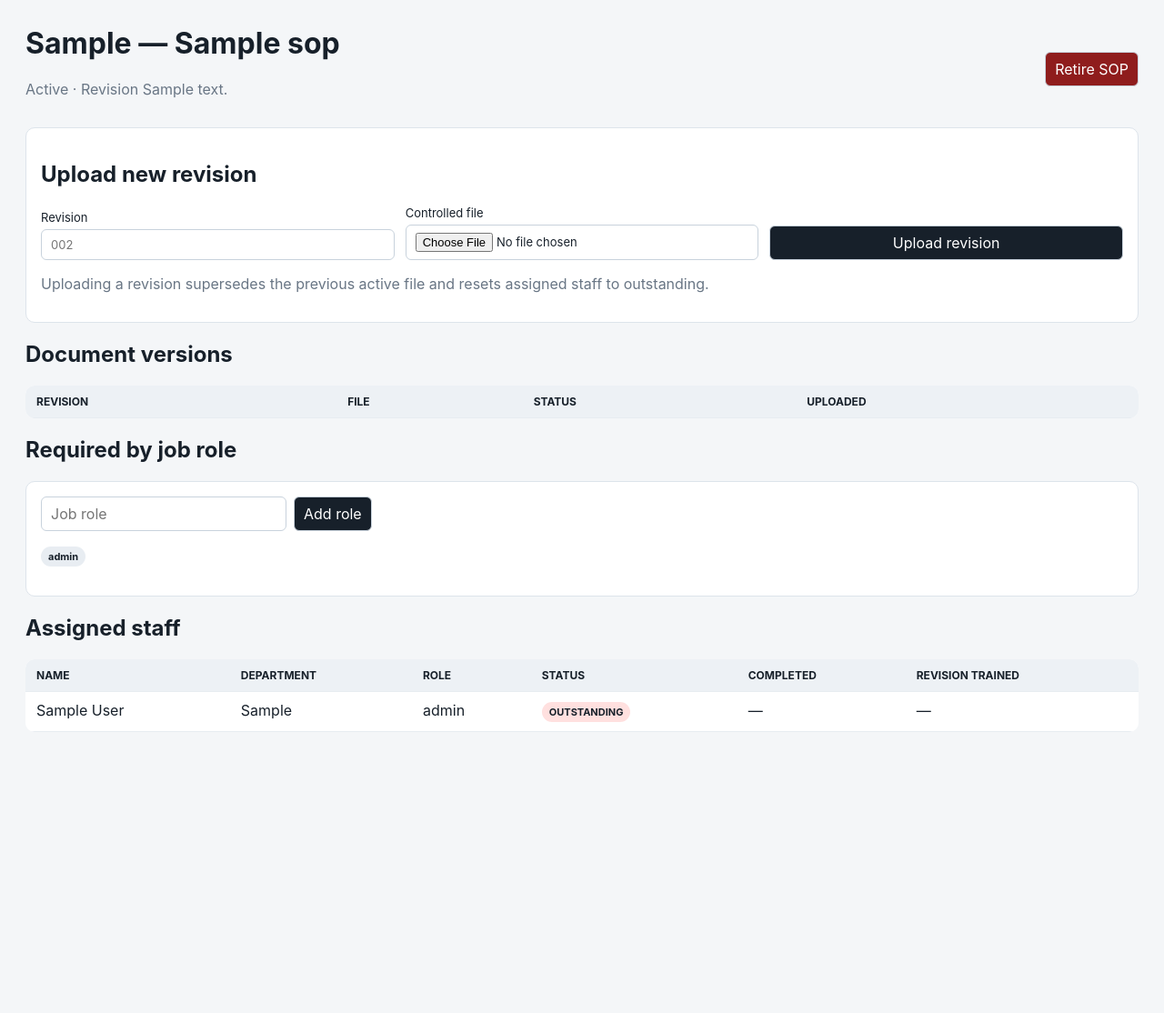
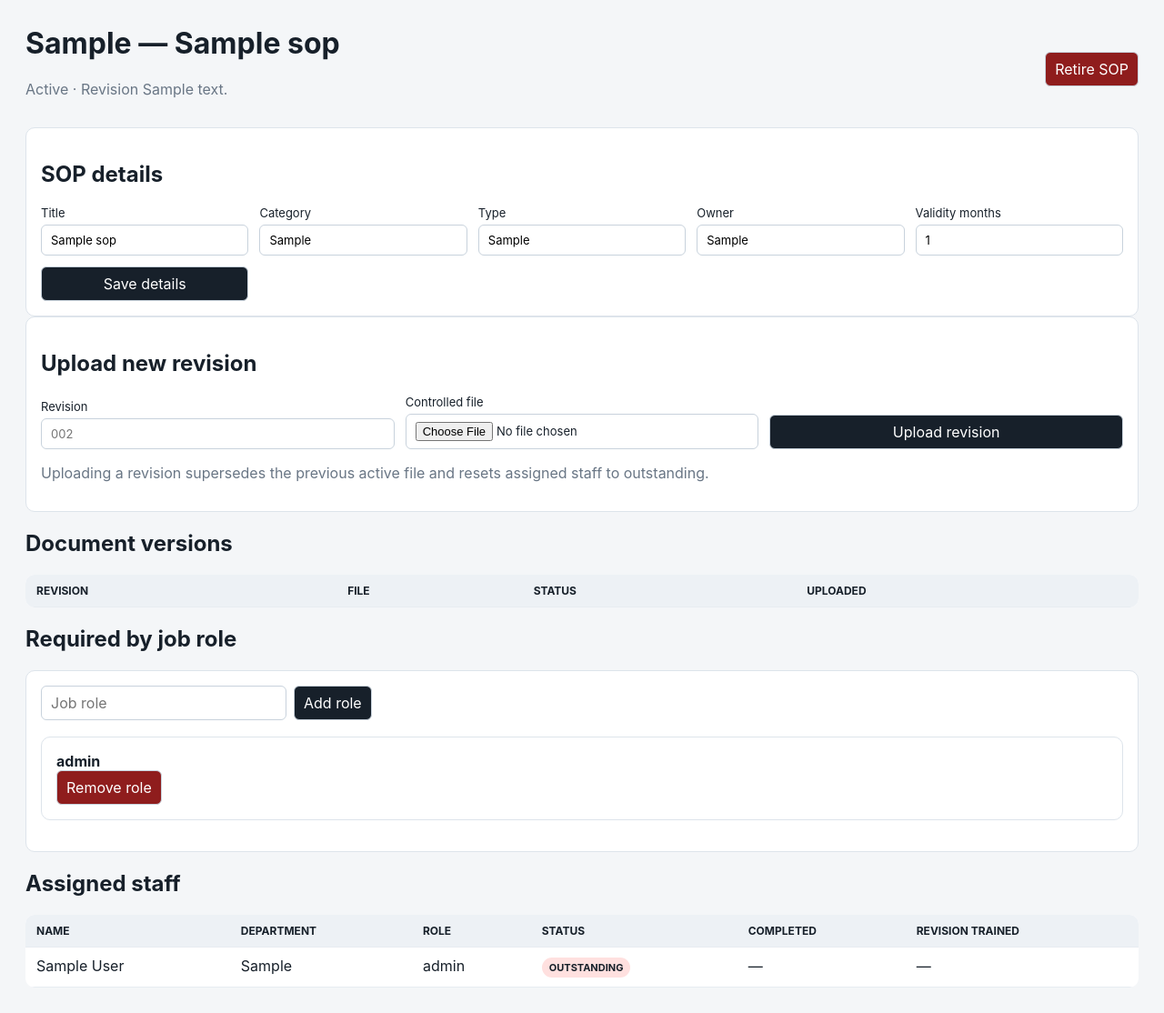
Before and after one commit to ahmedmanubariya/Training-Matrix, a Flask app: page /sops/1 in a window 1280 px wide. Shown: the part 52-1166 px from the top of the page at 91% size. Before the commit the page ends 857 px from the top, so only its background shows below. Run offline with Flask 3, Linux system fonts and the light colour scheme; the visitor is signed in with stand-in values (Sample User, id 1); data comes from the database, SQL or seed files in the repository; tables that the repository leaves empty hold one stand-in row (values such as "Sample post"); data that the repository does not hold is empty.

Commit message:
feat: add SOP edit, restore and role removal controls

```diff
--- a/traininghub/templates/sop_detail.html
+++ b/traininghub/templates/sop_detail.html
@@ -2,10 +2,27 @@
 {% block content %}
 <div class="title-row">
   <div><h1>{{ sop.reference }} — {{ sop.title }}</h1><p class="muted">{{ 'Active' if sop.active else 'Retired' }} · Revision {{ sop.current_revision or '—' }}</p></div>
-  {% if sop.active and me.access_role == 'admin' %}
-  <form method="post" action="{{ url_for('main.sop_retire', sop_id=sop.id) }}" onsubmit="return confirm('Retire this SOP? Historical signatures will be preserved.')"><button class="danger">Retire SOP</button></form>
-  {% endif %}
+  <div class="inline">
+    {% if sop.active and me.access_role == 'admin' %}
+    <form method="post" action="{{ url_for('main.sop_retire', sop_id=sop.id) }}" onsubmit="return confirm('Retire this SOP? Historical signatures will be preserved.')"><button class="danger">Retire SOP</button></form>
+    {% elif not sop.active and me.access_role == 'admin' %}
+    <form method="post" action="{{ url_for('sop_admin.restore', sop_id=sop.id) }}"><button>Restore SOP</button></form>
+    {% endif %}
+  </div>
 </div>
+
+<div class="panel">
+  <h2>SOP details</h2>
+  <form method="post" class="form-grid" action="{{ url_for('sop_admin.edit', sop_id=sop.id) }}">
+    <label>Title<input name="title" value="{{ sop.title }}" required></label>
+    <label>Category<input name="category" value="{{ sop.category or '' }}"></label>
+    <label>Type<input name="sop_type" value="{{ sop.sop_type or '' }}"></label>
+    <label>Owner<input name="owner" value="{{ sop.owner or '' }}"></label>
+    <label>Validity months<input type="number" min="1" name="validity_months" value="{{ sop.validity_months or '' }}"></label>
+    <button>Save details</button>
+  </form>
+</div>
+
 {% if sop.active %}
 <div class="panel">
   <h2>Upload new revision</h2>
@@ -17,10 +34,12 @@
   <p class="muted">Uploading a revision supersedes the previous active file and resets assigned staff to outstanding.</p>
 </div>
 {% endif %}
+
 <h2>Document versions</h2>
 <table><thead><tr><th>Revision</th><th>File</th><th>Status</th><th>Uploaded</th></tr></thead><tbody>
 {% for v in versions %}<tr><td>{{ v.revision }}</td><td>{{ v.original_name }}</td><td>{{ v.status }}</td><td>{{ v.uploaded_at }}</td></tr>{% endfor %}
 </tbody></table>
+
 {% if sop.active %}
 <h2>Required by job role</h2>
 <div class="panel">
@@ -29,9 +48,14 @@
     <datalist id="role-list">{% for r in roles %}<option value="{{ r }}">{% endfor %}</datalist>
     <button>Add role</button>
   </form>
-  <p>{% for r in reqs %}<span class="status">{{ r.job_role }}</span> {% endfor %}</p>
+  <div class="cards">
+    {% for r in reqs %}
+    <div class="card"><strong style="font-size:16px">{{ r.job_role }}</strong><form method="post" action="{{ url_for('sop_admin.remove_role', sop_id=sop.id) }}"><input type="hidden" name="job_role" value="{{ r.job_role }}"><button class="danger">Remove role</button></form></div>
+    {% endfor %}
+  </div>
 </div>
 {% endif %}
+
 <h2>Assigned staff</h2>
 <table><thead><tr><th>Name</th><th>Department</th><th>Role</th><th>Status</th><th>Completed</th><th>Revision trained</th></tr></thead><tbody>
 {% for a in assigned %}<tr><td>{{ a.name }}</td><td>{{ a.department }}</td><td>{{ a.job_role or '—' }}</td><td><span class="status {{ a.status|lower }}">{{ a.status }}</span></td><td>{{ a.completion_date or '—' }}</td><td>{{ a.revision_completed or '—' }}</td></tr>{% endfor %}
```
